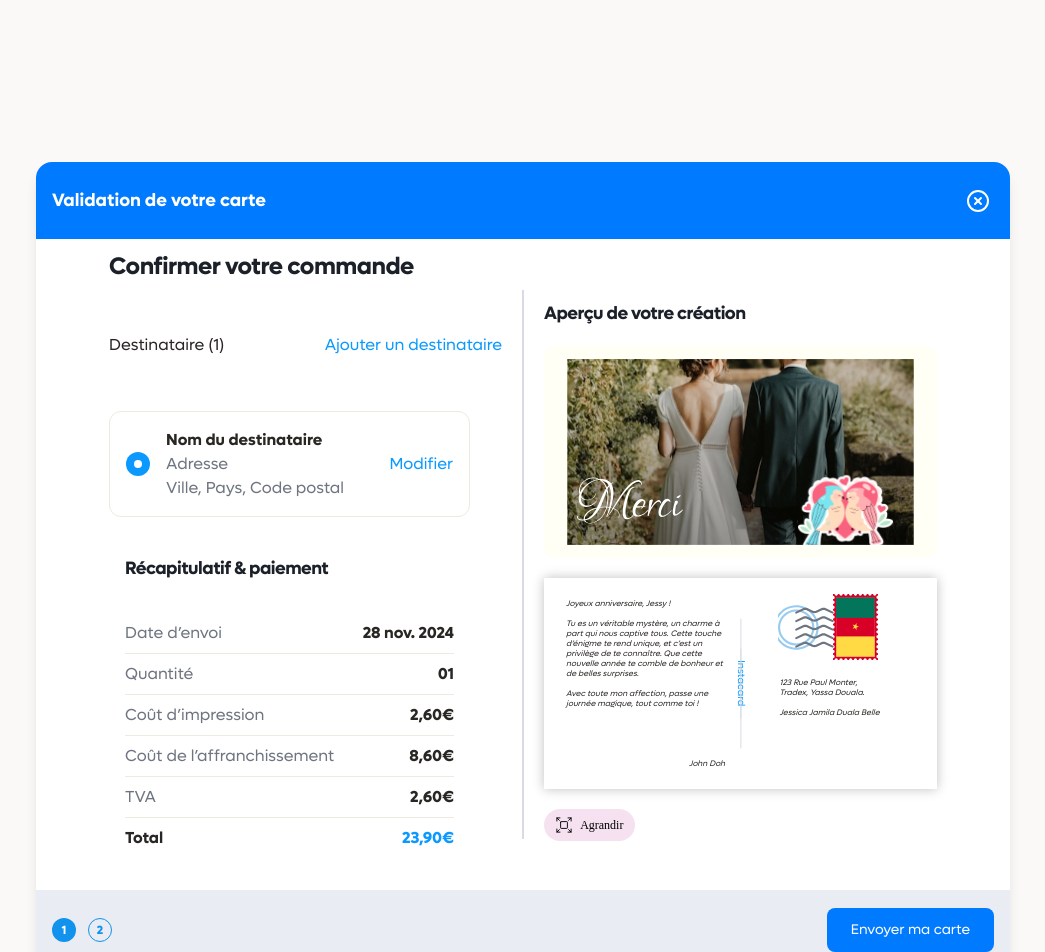
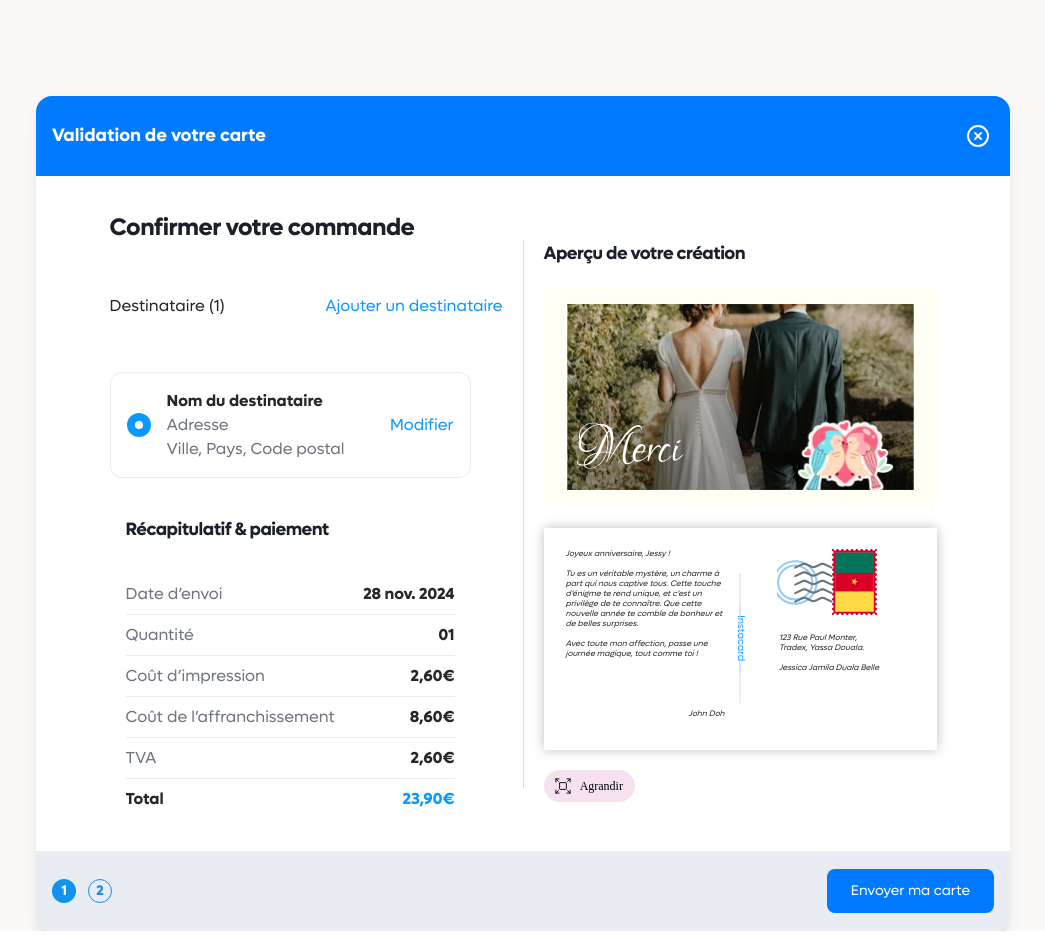
Before and after one commit to notsamaiva/instacause, a Next.js app: page /creation in a window 1280 px wide. Shown: the top 952 px of the page, without its empty margins (117-1162 px from the left). After the commit the page ends 931 px from the top, so only its background shows below. Built offline with nearby package versions, Linux system fonts and the light colour scheme.

Commit message:
creator resposive

```diff
--- a/src/app/creation/page.tsx
+++ b/src/app/creation/page.tsx
@@ -1,43 +1,26 @@
 "use client"; // Indique à Next.js que c'est un composant client
 
-
-import { FaImages, FaPaintBrush, FaSearch, FaBars, FaTimes } from 'react-icons/fa';
-import Link from 'next/link';
-import { useState, useEffect } from "react";
-import Image from 'next/image';
 import { XCircle } from "lucide-react";
 
 export default function Header() {
-
-
   return (
-
-
-<main className="w-full pt-[50px] min-h-screen bg-gradient-to-b from-[#FAF9F7] to-[#FAF9F7]">
-
-    <div className="w-[974px] min-h-[774px] mx-auto mt-[112px] shadow-lg bg-white rounded-2xl flex flex-col">
-
-
+    <main className="w-full pt-12 min-h-screen bg-gradient-to-b from-[#FAF9F7] to-[#FAF9F7]">
+      <div className="w-full md:w-[974px] min-h-[774px] mx-auto mt-12 shadow-lg bg-white rounded-2xl flex flex-col">
         {/* Header */}
-      <header className="w-full h-[77px] bg-[#007AFF] text-white flex justify-between items-center px-4 rounded-t-2xl">
-        <h1 className="text-[18px] text-[#FFFFFF] font-semibold">Validation de votre carte</h1>
-
-        {/* Close Icon */}
-        <div className="w-[32px] h-[32px] flex items-center justify-center rounded-full cursor-pointer">
+        <header className="w-full h-20 bg-[#007AFF] text-white flex justify-between items-center px-4 rounded-t-2xl">
+          <h1 className="text-lg font-semibold">Validation de votre carte</h1>
+          <div className="w-8 h-8 flex items-center justify-center rounded-full cursor-pointer">
             <XCircle size={24} strokeWidth={2} />
           </div>
         </header>
 
         {/* Contenu principal */}
-      <div className="flex justify-center items-center flex flex-1 p-4 gap-5">
-
-       {/* div1 */}
-       <div className="w-[393px]">
-      {/* Titre */}
-      <h2 className="font-[Lufga] font-semibold text-[24px] mt-[24] leading-[24px] tracking-[-0.5px] text-[#1B2029]">
+        <div className="flex flex-col md:flex-row justify-center items-center flex-1 p-4 gap-5">
+          {/* Div 1 */}
+          <div className="w-full md:w-[393px]">
+            <h2 className="font-Lufga font-semibold text-2xl mt-6 leading-6 tracking-[-0.5px] text-[#1B2029]">
               Confirmer votre commande
             </h2>
-
               {/* Sous-div avec Destinataire et Ajouter un destinataire */}
       <div className="w-full h-[132px] flex justify-between items-center mt-[-24]">
         <span className="text-[#292723]">Destinataire (1)</span>
@@ -96,17 +79,14 @@ export default function Header() {
       </div>
           </div>
 
+          {/* Divider */}
+          <div className="hidden md:block w-px h-[548px] bg-[#D8DBE3]"></div>
 
-        {/* Divider */}
-        <div className="w-[2px] h-[548.2px] bg-[#D8DBE3]"></div>
-
-       {/* Div2 */}
-<div className="w-[393px] h-[553px] flex flex-col gap-5">
-
-  <h2 className="font-[Lufga] font-semibold text-[18px] mt-[14px] leading-[24px] tracking-[-0.5px] text-[#1B2029]">
+          {/* Div 2 */}
+          <div className="w-full md:w-[393px] flex flex-col gap-5">
+            <h2 className="font-Lufga font-semibold text-lg mt-4 leading-6 tracking-[-0.5px] text-[#1B2029]">
               Aperçu de votre création
             </h2>
-
              {/* Sous div 1 */}
   <div
     className="w-[393px] h-[222px] border-[12px] border-[#FFFFF5] rounded-[12px]"
@@ -190,38 +170,25 @@ export default function Header() {
 </button>
 
 
+
+          </div>
         </div>
 
-
-
-
-      </div>
-
-      {/* Footer avec pagination à gauche et bouton à droite */}
-      <footer className="w-full h-[80px] bg-[#E9ECF2] flex justify-between items-center px-4 rounded-b-2xl">
-
-        {/* Pagination à gauche */}
+        {/* Footer */}
+        <footer className="w-full h-20 bg-[#E9ECF2] flex justify-between items-center px-4 rounded-b-2xl">
           <div className="flex gap-3">
-          <div className="w-[24px] h-[24px] bg-[#1092ED] text-white text-[12px] font-bold flex items-center justify-center rounded-full">
+            <div className="w-6 h-6 bg-[#1092ED] text-white text-sm font-bold flex items-center justify-center rounded-full">
               1
             </div>
-          <div className="w-[24px] h-[24px] border border-[#1092ED] text-[#1092ED] text-[12px] font-bold flex items-center justify-center rounded-full">
+            <div className="w-6 h-6 border border-[#1092ED] text-[#1092ED] text-sm font-bold flex items-center justify-center rounded-full">
               2
             </div>
           </div>
-
-        {/* Bouton "Envoyer ma carte" à droite */}
           <button className="bg-[#007AFF] text-[#FEFEFE] px-6 py-3 rounded-lg text-sm font-medium">
             Envoyer ma carte
           </button>
-
         </footer>
       </div>
-
-
-
     </main>
-
-
   );
 }
--- a/src/app/validate/page.tsx
+++ b/src/app/validate/page.tsx
@@ -1,97 +1,70 @@
 "use client"; // Indique à Next.js que c'est un composant client
 
-
-import { FaImages, FaPaintBrush, FaSearch, FaBars, FaTimes } from 'react-icons/fa';
-import Link from 'next/link';
-import { useState, useEffect } from "react";
-import Image from 'next/image';
 import { XCircle } from "lucide-react";
 
 export default function Header() {
-
-
   return (
-
-
-<main className="w-full pt-[50px] min-h-screen bg-gradient-to-b from-[#FAF9F7] to-[#FAF9F7]">
-
-    <div className="w-[471px] min-h-[668px] mx-auto mt-[112px] shadow-lg bg-white rounded-2xl flex flex-col">
-
-
+    <main className="w-full pt-12 min-h-screen bg-gradient-to-b from-[#FAF9F7] to-[#FAF9F7]">
+      <div className="w-full md:w-[471px] min-h-[668px] mx-auto mt-12 shadow-lg bg-white rounded-2xl flex flex-col">
         {/* Header */}
-      <header className="w-full h-[77px] bg-[#007AFF] text-white flex justify-between items-center px-4 rounded-t-2xl">
-        <h1 className="text-[18px] text-[#FFFFFF] font-semibold">Validation de votre carte</h1>
-
-        {/* Close Icon */}
-        <div className="w-[32px] h-[32px] flex items-center justify-center rounded-full cursor-pointer">
+        <header className="w-full h-20 bg-[#007AFF] text-white flex justify-between items-center px-4 rounded-t-2xl">
+          <h1 className="text-lg font-semibold">Validation de votre carte</h1>
+          <div className="w-8 h-8 flex items-center justify-center rounded-full cursor-pointer">
             <XCircle size={24} strokeWidth={2} />
           </div>
         </header>
 
         {/* Contenu principal */}
-<div className="flex justify-center items-center min-h-screen">
-  {/* Conteneur principal */}
-  <div className="w-[361px] h-[331px] mt-[-85] flex flex-col justify-center items-center p-4 gap-5 bg-white">
+        <div className="flex justify-center items-center flex-1">
+          {/* Conteneur principal pour le message */}
+          <div className="w-full md:w-[361px] h-auto mt-[-20] flex flex-col justify-center items-center p-4 gap-5 bg-white">
             {/* Image et Titre avec Description */}
-    <div className="w-[206.24px] h-[206.24px] flex flex-col items-center justify-center">
+            <div className="w-full flex flex-col items-center justify-center">
               {/* Image online.svg */}
-      <img src="/online.svg" alt="Traitement en cours" className="w-full h-full object-contain" />
-
-      {/* Titre "Traitement en cours..." */}
-      <h2 className="w-[361px] h-[24px] text-center font-[600] text-[24px] leading-[24px] tracking-[-0.5px] text-[#1B2029] mt-[16px]">
+              <img
+                src="/online.svg"
+                alt="Traitement en cours"
+                className="w-full h-auto max-h-[206px] max-w-[206px] object-contain"
+              />
+              {/* Titre */}
+              <h2 className="w-full text-center font-semibold text-2xl leading-6 tracking-[-0.5px] text-[#1B2029] mt-4">
                 ⏳ Traitement en cours...
               </h2>
-
               {/* Description */}
-      <p className="w-[361px] h-[72px] text-center font-[400] text-[16px] leading-[24px] text-[#6F7580]">
+              <p className="w-full text-center font-normal text-lg leading-6 text-[#6F7580]">
                 Votre paiement est en cours de validation. Restez zen, on s’en occupe ! Vous recevrez une confirmation dès que tout sera prêt.
               </p>
-
+              {/* Image de succès */}
               <img
                 src="/pay_succes.svg"
-    alt="Agrandir"
-    className="w-[100px] h-[100px]"
+                alt="Paiement réussi"
+                className="w-24 h-24 mt-4"
               />
-
-
             </div>
           </div>
         </div>
 
-
-      {/* Footer avec pagination à gauche et bouton à droite */}
-      <footer className="w-full h-[80px] bg-[#E9ECF2] flex justify-between items-center px-4 rounded-b-2xl">
-
-        {/* Pagination à gauche */}
+        {/* Footer avec pagination et bouton */}
+        <footer className="w-full h-20 bg-[#E9ECF2] flex justify-between items-center px-4 rounded-b-2xl">
+          {/* Pagination */}
           <div className="flex gap-3">
-        <div className="w-[24px] h-[24px] bg-[#26A526] text-white text-[12px] font-bold flex items-center justify-center rounded-[20px] p-[2px] gap-[10px] relative">
-  {/* Cercle avec check */}
-
+            <div className="w-6 h-6 bg-[#26A526] text-white text-sm font-bold flex items-center justify-center rounded-full p-1 relative">
               <img
                 src="/cocher.svg"
-    alt="Agrandir"
-    className="w-[16px] h-[16px]"
+                alt="Coché"
+                className="w-4 h-4"
               />
-
             </div>
-
-          <div className="w-[24px] h-[24px] bg-[#1092ED] text-white text-[12px] font-bold flex items-center justify-center rounded-full">
+            <div className="w-6 h-6 bg-[#1092ED] text-white text-sm font-bold flex items-center justify-center rounded-full">
               2
             </div>
           </div>
-
-        {/* Bouton "Envoyer ma carte" à droite */}
+          {/* Bouton */}
           <button className="bg-[#007AFF] text-[#FEFEFE] px-6 py-3 rounded-lg text-sm font-medium">
             Envoyer ma carte
           </button>
-
         </footer>
       </div>
-
-
-
     </main>
-
-
   );
 }
```
Lines whose indentation alone changed are shown as unchanged.
